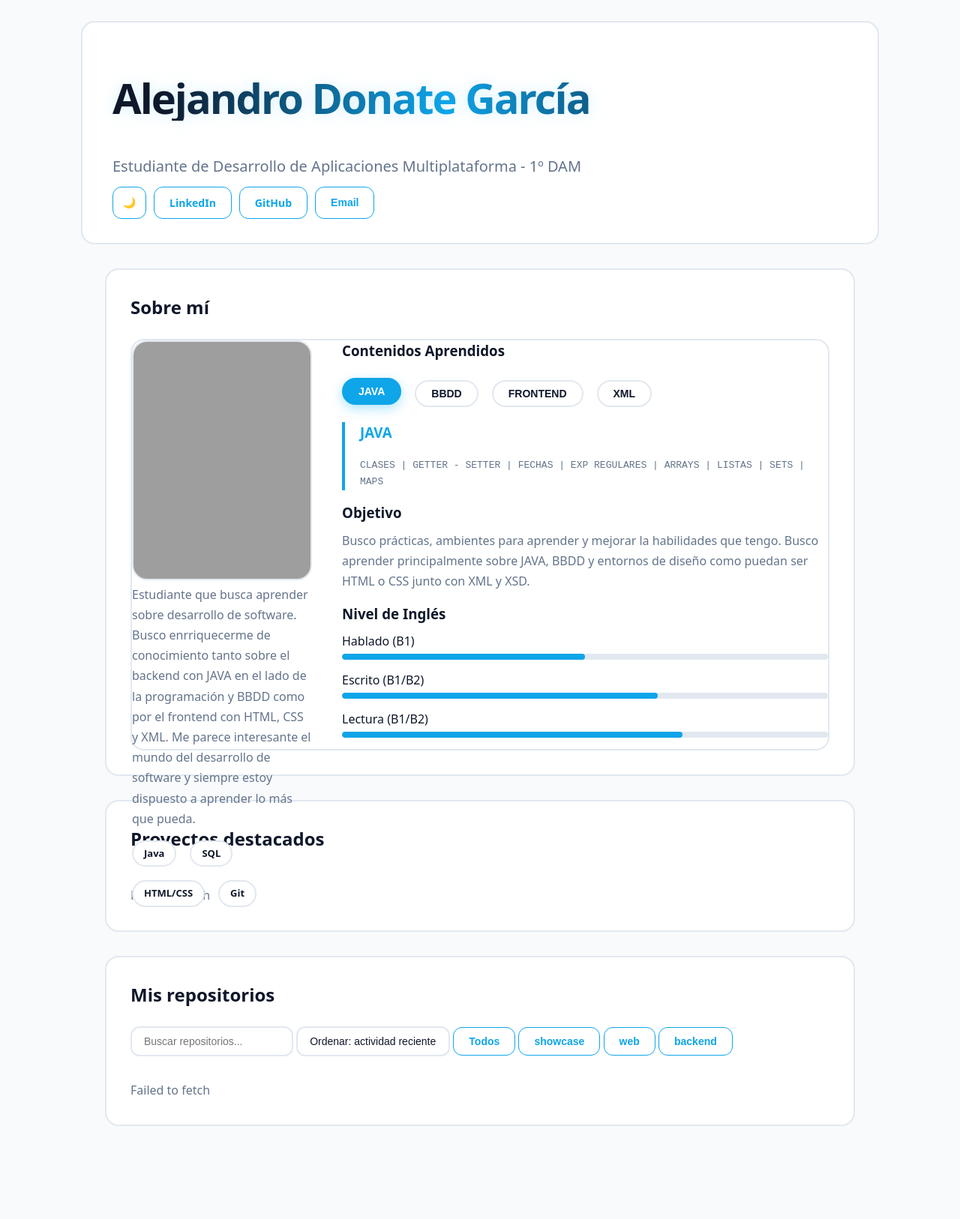
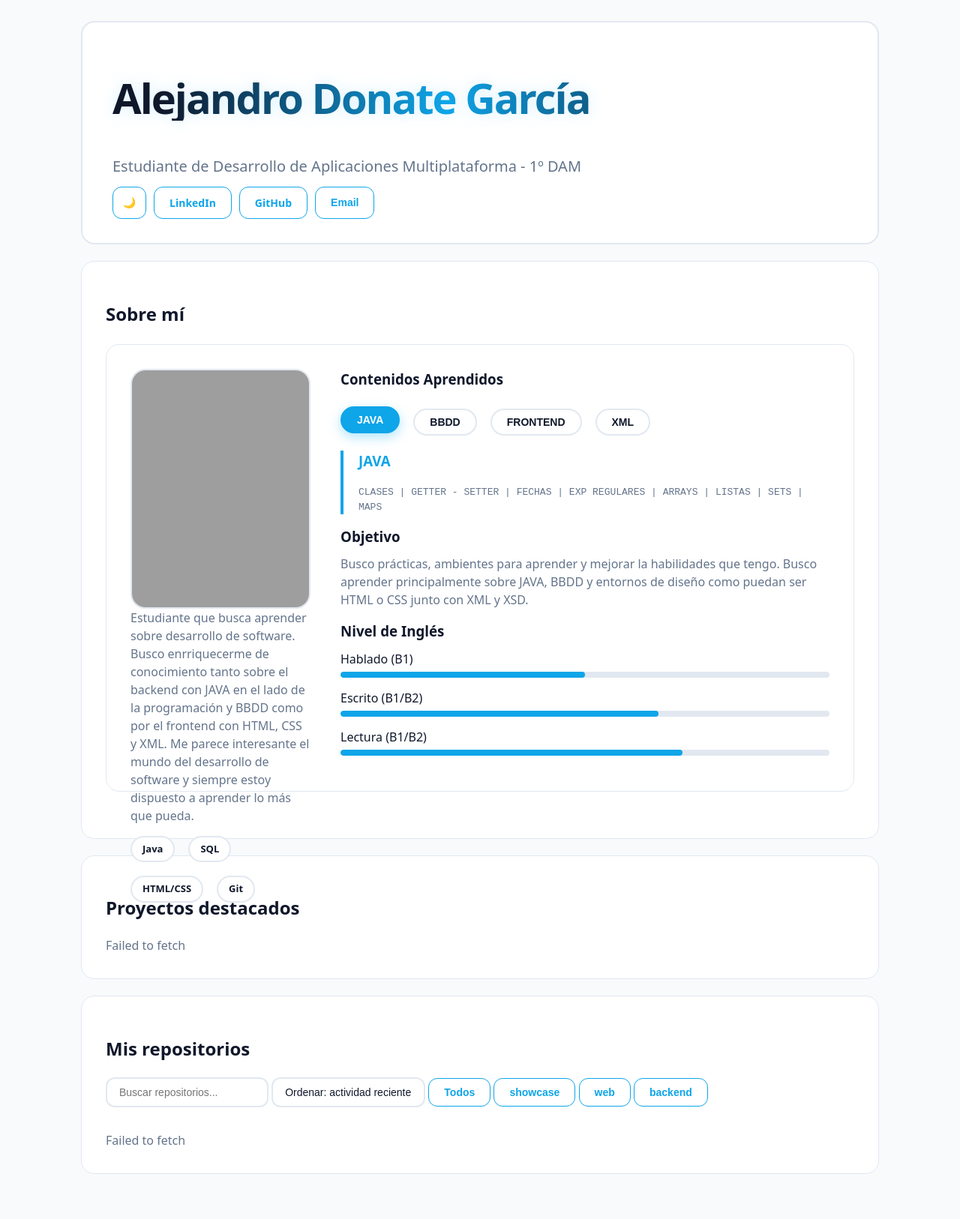
Before and after one commit to alejandroDonGar/alejandroDonGar.github.io, a Jekyll site: the page index.html, which Jekyll copies as it is, in a window 1280 px wide. Shown: the whole page at 75% size. Built offline with Jekyll 4.4.1, drawn with Linux system fonts in a browser that asks for light colours; before the commit the page ends 1594 px from its top, so only the background shows below that; grey boxes are pictures that could not be loaded.

Commit message:
cambios html y css

```diff
--- a/assets/css/styles.css
+++ b/assets/css/styles.css
@@ -94,73 +94,80 @@
 .topbar:hover .title { text-shadow: 0 0 20px rgba(37, 99, 235, 0.15); }
 .subtitle { margin: 8px 0 0; color: var(--muted); font-size: 20px; transition: color 0.4s; }
 .topbar:hover .subtitle { color: var(--brand); }
-/* 1. EL CONTENEDOR (Fuerza la fila) */
 .profile {
-  display: flex !important;
-  flex-direction: row;    /* Foto a la izquierda, Bio a la derecha */
-  gap: 40px;
+  display: flex;          /* ESTO ES LO QUE FALTA: los pone en paralelo */
+  align-items: flex-start; /* Alinea arriba para que el texto empiece con la foto */
+  gap: 40px;              /* El espacio de separación entre foto y texto */
+  padding: 32px;
+  margin: 22px auto 30px;
+  position: relative;
+  overflow: visible !important;
+  background: var(--card);
+  border-radius: var(--radius);
+  border: 1px solid var(--line);
+}
+.profile-img-container {
+  position: relative;
+  width: 240px;
+  height: 320px;
+  flex-shrink: 0;
+  z-index: 5;
+  cursor: pointer;
+}
+/* El resplandor (Invisible por defecto) */
+.profile-img-container::before {
+  content: "";
+  position: absolute;
+  top: 50%;
+  left: 50%;
+  transform: translate(-50%, -50%);
   width: 100%;
-  align-items: flex-start;
+  height: 100%;
+  background: var(--brand);
+  filter: blur(60px);
+  opacity: 0;
+  z-index: -1;
+  transition: opacity 0.5s ease, transform 0.5s ease;
+  border-radius: 50%;
 }
 
-/* 2. LA FOTO (Tamaño controlado) */
-.profile-img-container {
-    width: 240px;
-    height: 320px;
-    flex-shrink: 0; /* Evita que el texto aplaste la foto */
-    position: relative;
-}
+/* LA FOTO (Estilo base) */
 .profile-img-container img {
   width: 100%;
   height: 100%;
   object-fit: cover;
   border-radius: 20px;
   border: 2px solid var(--line);
-  transition: all 0.5s ease;
+  transition: all 0.5s cubic-bezier(0.4, 0, 0.2, 1);
+  display: block;
 }
-
-/* 3. EL RESPLANDOR (Hover) */
-.profile-img-container::before {
-  content: "";
-  position: absolute;
-  top: 50%; left: 50%;
-  transform: translate(-50%, -50%);
-  width: 100%; height: 100%;
-  background: var(--brand);
-  filter: blur(60px);
-  opacity: 0;
-  z-index: -1;
-  transition: opacity 0.5s ease;
-  border-radius: 50%;
-}
-
-.profile-img-container:hover::before { opacity: 0.3; }
-.profile-img-container:hover img { border-color: var(--brand); transform: scale(1.02); }
-
-/* 4. LA BIOGRAFÍA (Ocupa el resto) */
 .bio {
   flex: 1;
   display: flex;
   flex-direction: column;
+  justify-content: center;
+}
+.profile-img-container:hover::before {
+  opacity: 0.3;
+  transform: translate(-50%, -50%) scale(1.1);
 }
 
+.profile-img-container:hover img {
+  border-color: var(--brand);
+  box-shadow: 0 0 20px rgba(56, 189, 248, 0.4);
+  transform: scale(1.02);
+}
 .profile-bio p {
     margin-bottom: 24px;
     line-height: 1.7;
     color: var(--text);
     opacity: 0.9;
 }
-.section {
-  display: flex !important;
-  flex-direction: column; /* Título arriba, contenido abajo */
-  padding: 32px;
-  margin: 32px;
+.section, .profile {
+  border: 1px solid var(--line); /* Un poco más fino para no distraer */
+  background: var(--card);
 }
-.section h2 {
-    margin: 0 0 24px 0;
-    width: 100%;
-    display: block;
-}
+
 .pill, .tag {
   display: inline-flex;
   align-items: center;
@@ -197,12 +204,16 @@
 .pill, .tag {
   transition: all 0.2s ease-in-out !important;
 }
+.section {
+    margin-top: 22px;
+    padding: 32px;
+    animation-delay: 0.5s;
+}
 .cards {
-  display: grid !important;
-  grid-template-columns: repeat(auto-fill, minmax(300px, 1fr));
-  gap: 20px;
-  width: 100%;
-  margin-top: 20px;
+    display: grid;
+    grid-template-columns: repeat(auto-fill, minmax(300px, 1fr));
+    gap: 20px;
+    margin-top: 20px;
 }
 .card {
     display: flex;
@@ -261,8 +272,6 @@
     box-shadow: 0 0 0 4px rgba(14, 165, 233, 0.1);
 }
 .muted {
-  line-height: 1.7;        /* Mejora la lectura del párrafo */
-  margin: 0;
   color: var(--muted) !important;
 }
 .muted-list {
@@ -299,15 +308,10 @@
   to { opacity: 1; transform: translateY(0); }
 }
 
-@media (max-width: 800px) {
-  .profile {
-    flex-direction: column; /* En móvil, foto arriba y texto abajo */
-    align-items: center;
-    text-align: center;
-  }
-  .profile-img-container {
-    margin-bottom: 20px;
-  }
+@media (max-width: 900px) {
+  .profile { flex-direction: column; text-align: center; }
+  .title { font-size: 36px; }
+  .grid2 { grid-template-columns: 1fr; }
 }
 
 
@@ -348,7 +352,6 @@
   transform: translateY(-3px);
   box-shadow: 0 5px 15px rgba(56, 189, 248, 0.4);
 }
-
 .skill-card {
   transition: all 0.3s ease;
   border-left: 4px solid var(--brand);
@@ -393,17 +396,5 @@
   0% { transform: translateX(-100%); }
   100% { transform: translateX(100%); }
 }
-.progress-bar {
-  width: 100%;
-  height: 8px;
-  background: var(--line);
-  border-radius: 10px;
-  margin-top: 5px;
-}
-.progress {
-  height: 100%;
-  background: var(--brand); /* Tu azul brillante */
-  border-radius: 10px;
-}
 .bar { background: var(--line); height: 8px; border-radius: 10px; margin: 5px 0 15px; overflow: hidden; }
 .progress { background: var(--brand); height: 100%; border-radius: 10px; transition: width 1s ease-in-out; }
```
Also changed, not shown: 2 other files.
